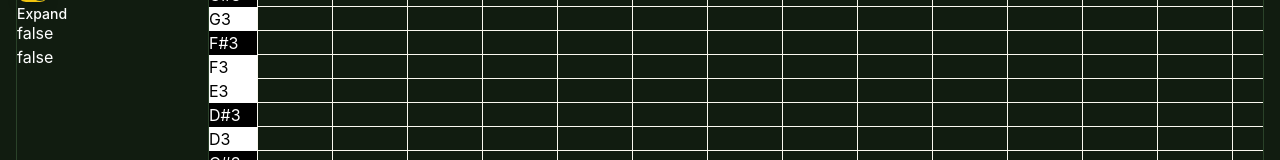
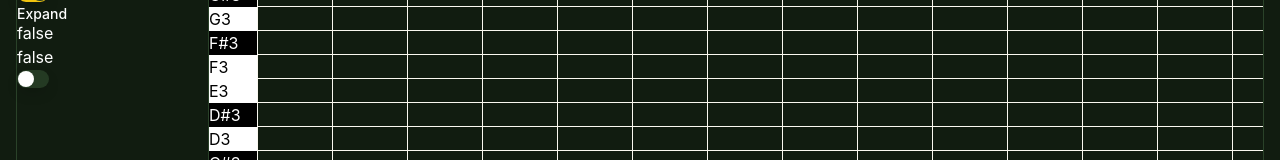
Before and after one commit to KevinLee3627/piano-thing, a React (Vite) app: page / in a window 1280 px wide. Shown: the part 271-431 px from the top of the page. Built offline with nearby package versions, Linux system fonts and the light colour scheme.

Commit message:
feat: add switch to toggle quantization per track

```diff
--- a/src/app/trackSlice.ts
+++ b/src/app/trackSlice.ts
@@ -28,7 +28,7 @@ export interface Track {
   name: string;
   minNote: NoteNameWithOctave;
   maxNote: NoteNameWithOctave;
-  quantize: boolean;
+  isQuantized: boolean;
 }
 
 export type TrackState = Record<string, Track>;
@@ -44,13 +44,13 @@ const initialState: TrackState = {
     name: 'Track 1',
     minNote: 'A3',
     maxNote: 'A4',
-    quantize: false,
+    isQuantized: false,
   },
 };
 
 type AddTrackPayload = Pick<
   Track,
-  'polyphony' | 'name' | 'minNote' | 'maxNote' | 'quantize'
+  'polyphony' | 'name' | 'minNote' | 'maxNote' | 'isQuantized'
 >;
 
 export const trackSlice = createSlice({
@@ -69,7 +69,7 @@ export const trackSlice = createSlice({
         // TODO: Make this editable
         minNote: action.payload.minNote,
         maxNote: action.payload.maxNote,
-        quantize: action.payload.quantize,
+        isQuantized: action.payload.isQuantized,
       };
     },
     setTrackPlaying: (
@@ -83,6 +83,12 @@ export const trackSlice = createSlice({
       action: PayloadAction<Pick<Track, 'trackId' | 'isExpanded'>>,
     ) => {
       state[action.payload.trackId].isExpanded = action.payload.isExpanded;
+    },
+    setTrackQuantized: (
+      state,
+      action: PayloadAction<Pick<Track, 'trackId' | 'isQuantized'>>,
+    ) => {
+      state[action.payload.trackId].isQuantized = action.payload.isQuantized;
     },
     addBlock: (
       state,
--- a/src/components/TrackControl.tsx
+++ b/src/components/TrackControl.tsx
@@ -28,7 +28,19 @@ export const TrackControl = ({ trackId }: TrackControlProps) => {
       />
       <Label htmlFor={`track-${track.trackId}-expand-toggle`}>Expand</Label>
       <p>{String(track.isPlaying)}</p>
-      <p>{String(track.quantize)}</p>
+      <p>{String(track.isQuantized)}</p>
+      <Switch
+        id={`track-${track.trackId}-quantize-toggle`}
+        checked={track.isQuantized}
+        onCheckedChange={(checked) =>
+          dispatch(
+            trackSlice.actions.setTrackQuantized({
+              trackId: track.trackId,
+              isQuantized: checked,
+            }),
+          )
+        }
+      />
     </div>
   );
 };
--- a/src/components/TrackCreateDialog.tsx
+++ b/src/components/TrackCreateDialog.tsx
@@ -60,7 +60,7 @@ export const TrackCreateDialog = () => {
           name: value.name,
           minNote: 'A3',
           maxNote: 'A4',
-          quantize: value.quantize,
+          isQuantized: value.quantize,
         }),
       );
       setIsOpen(false);
```
